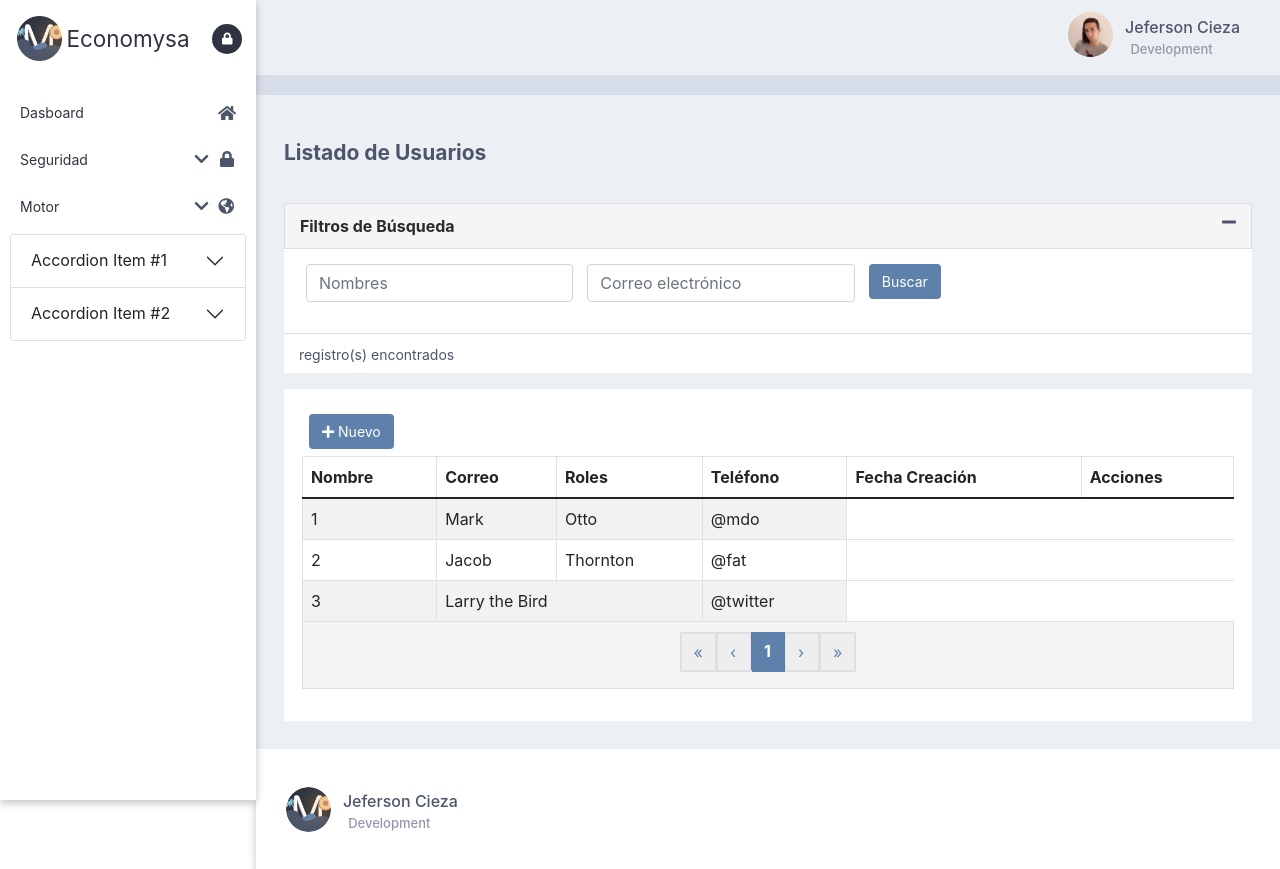
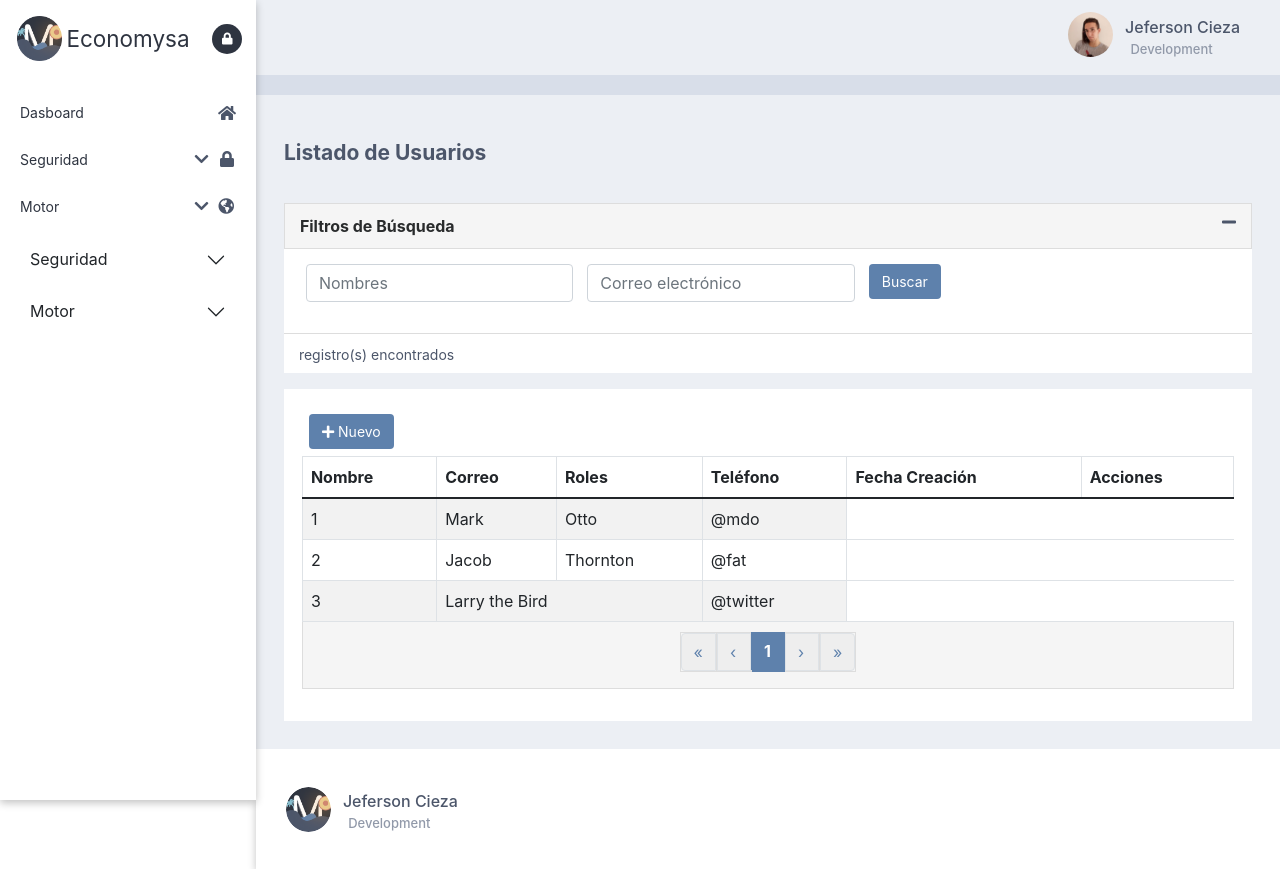
Before and after one commit to Franco-Ezequiel-Marchegiani/Economysa, a React (Create React App) app: page /Seguridad in a window 1280 px wide. Built offline with nearby package versions, Linux system fonts and the light colour scheme.

Commit message:
Avances en cambios al sidebar

```diff
--- a/src/components/Sidebar/Sidebar.css
+++ b/src/components/Sidebar/Sidebar.css
@@ -80,7 +80,23 @@
 .fa-globe-americas{
     padding-right: 2px;
 }
-
+.contentContainerLink{
+    border: none;
+    position: relative;
+    text-decoration: none;
+}
+.contentInsideLink{
+    background-color: #ececec;
+    border: none;
+    border-bottom-left-radius: 8px;
+    border-bottom-right-radius: 8px;
+}
+.linkBar{
+    text-decoration: none;
+    color: #2e3440;
+}
+.accordion-button{
+}
 @media only screen and (min-width: 992px){
     .sidebarContainer{
         width: 25vw;
--- a/src/components/Sidebar/Sidebar.js
+++ b/src/components/Sidebar/Sidebar.js
@@ -31,16 +31,16 @@ function Sidebar() {
             </div>
         </Link>
         <Accordion>
-            <Accordion.Item eventKey="0">
-                <Accordion.Header>Accordion Item #1</Accordion.Header>
-                  <Accordion.Body>
-                    <Link to="/">Dasboard</Link>
+            <Accordion.Item eventKey="0" className='contentContainerLink'>
+                <Accordion.Header className='titleLink'>Seguridad</Accordion.Header>
+                  <Accordion.Body className='contentInsideLink'>
+                    <Link to="/" className='linkBar'>Dasboard</Link>
                   </Accordion.Body>
             </Accordion.Item>
-            <Accordion.Item eventKey="1">
-                <Accordion.Header>Accordion Item #2</Accordion.Header>
+            <Accordion.Item eventKey="1" className='contentContainerLink'>
+                <Accordion.Header  className='titleLink'>Motor</Accordion.Header>
                   <Accordion.Body>
-                    <Link to="/">Dasboard</Link>
+                    <Link to="/" className='linkBar'>Dasboard</Link>
                   </Accordion.Body>
             </Accordion.Item>
         </Accordion>
```
